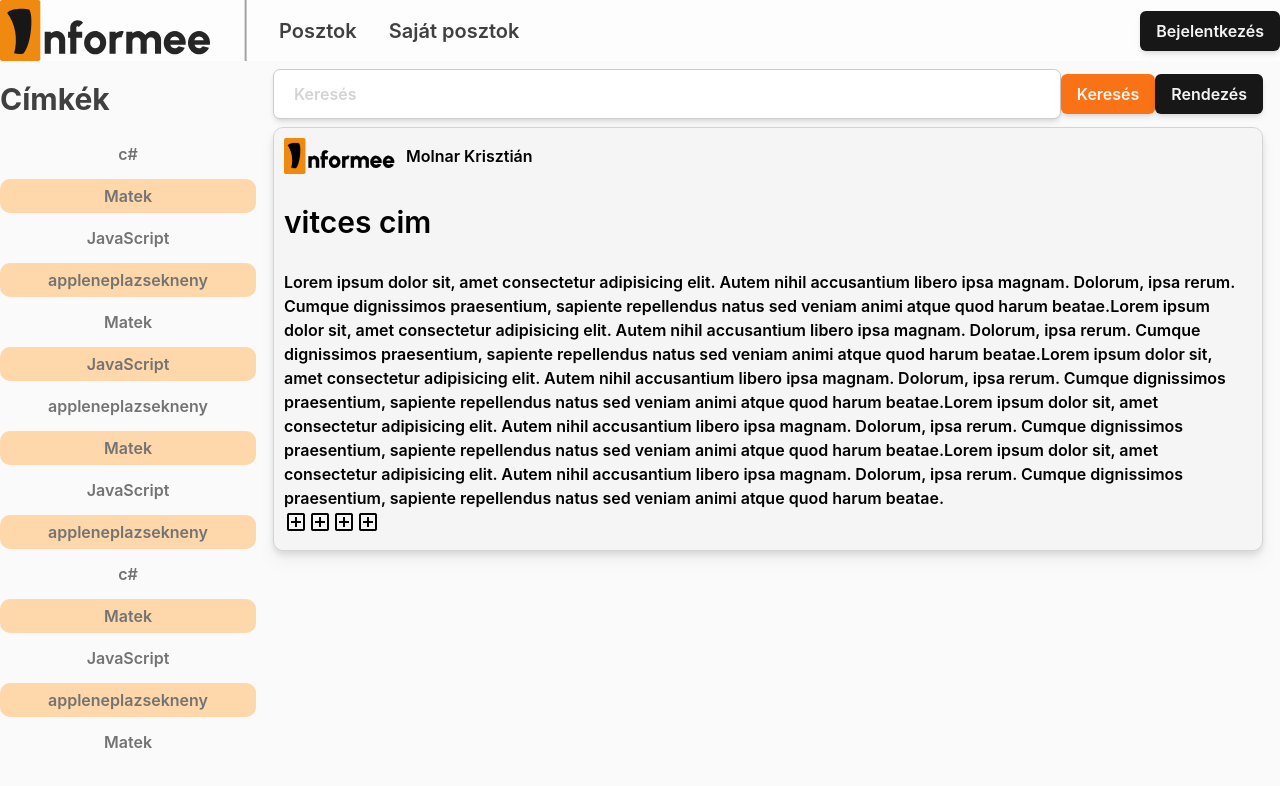
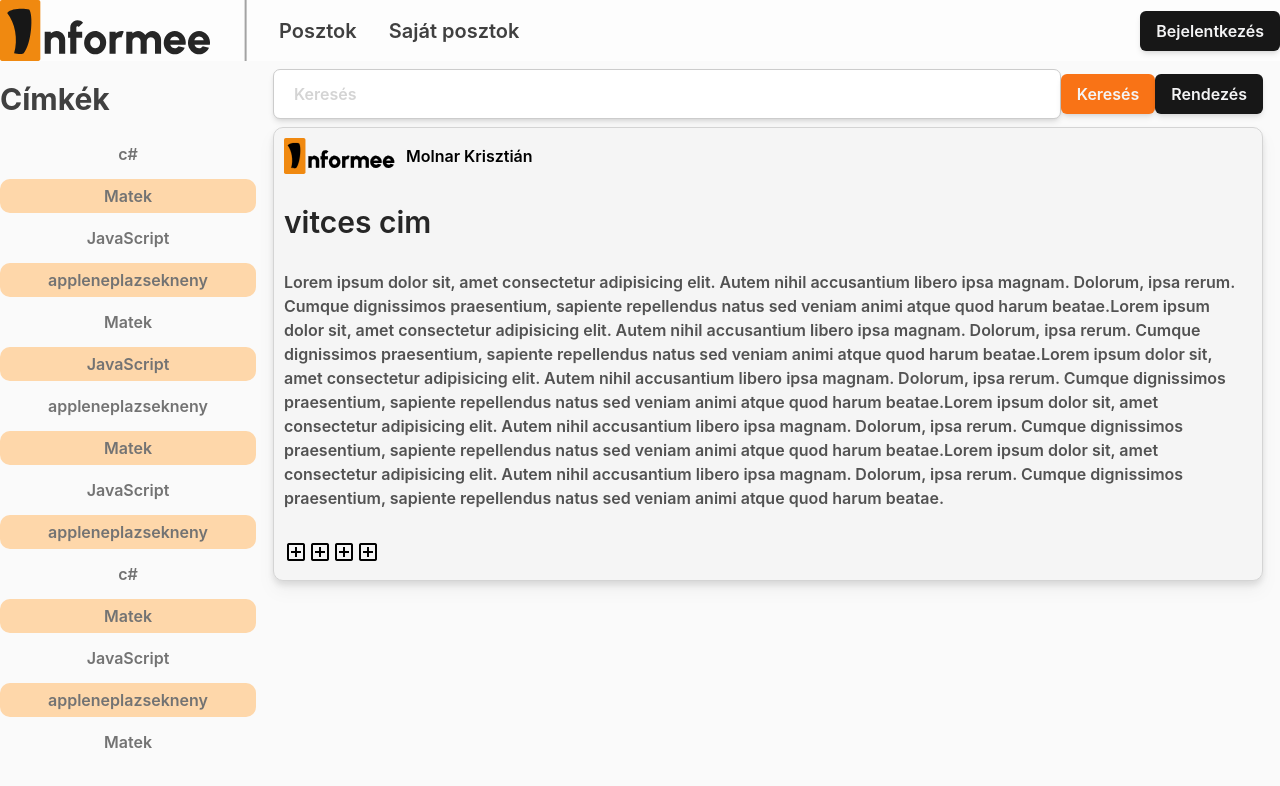
Before and after one commit to WR0NGTH3HU4/Informee, a Vue app: page /Posztok in a window 1280 px wide. Shown: the top 786 px of the page. Built offline with nearby package versions, Linux system fonts and the light colour scheme; what tailwindcss-animated would draw is missing.

Commit message:
added the right text colors

```diff
--- a/src/components/Post.vue
+++ b/src/components/Post.vue
@@ -38,7 +38,14 @@
         margin-right: 10px;
     }
     .post h3{
-        @apply text-3xl;
+        @apply text-3xl text-neutral-800;
         margin:30px 0;
     }
+    .post p{
+        @apply text-neutral-600;
+        margin-bottom:30px ;
+    }
+    head h3{
+        @apply text-neutral-600;
+    }
 </style>
```
